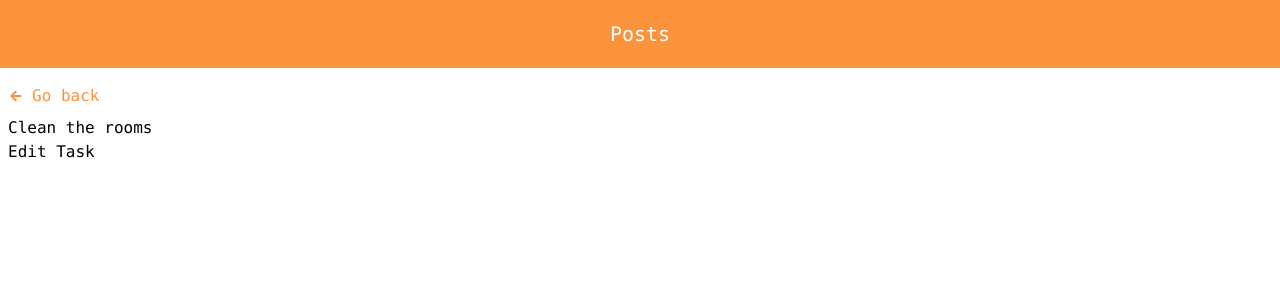
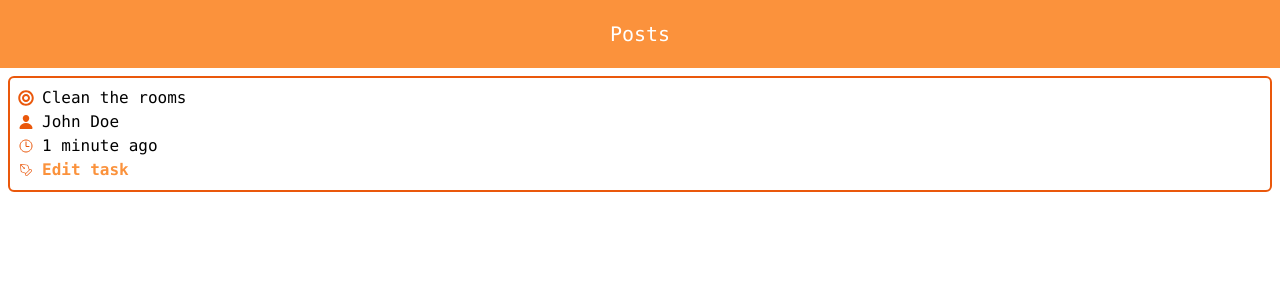
Before and after one commit to doguozcan/assign, a React (Vite) app: page /tasks/1 in a window 1280 px wide. Shown: the top 300 px of the page. Built offline with nearby package versions, Linux system fonts and the light colour scheme; the HTML template or start-up script is replaced by a standard one.

Commit message:
Add time to tasks & implement enhancements in UI

```diff
--- a/package.json
+++ b/package.json
@@ -11,6 +11,7 @@
   },
   "dependencies": {
     "@reduxjs/toolkit": "^2.2.2",
+    "date-fns": "^3.6.0",
     "react": "^18.2.0",
     "react-dom": "^18.2.0",
     "react-icons": "^5.0.1",
--- a/src/features/tasks/AddTask.jsx
+++ b/src/features/tasks/AddTask.jsx
@@ -55,7 +55,7 @@ const AddTask = () => {
         </select>
         <button
           disabled={!canSave}
-          className="bg-orange-400 p-2 my-2 rounded-lg disabled:bg-yellow-800"
+          className="bg-orange-400 p-2 my-2 rounded-lg disabled:bg-yellow-800 text-white"
         >
           Save task
         </button>
--- a/src/features/tasks/Task.jsx
+++ b/src/features/tasks/Task.jsx
@@ -1,7 +1,12 @@
 import { useSelector } from 'react-redux'
 import { useNavigate, useParams } from 'react-router-dom'
-import { IoMdArrowRoundBack } from 'react-icons/io'
 import { Link } from 'react-router-dom'
+import TaskUser from './TaskUser'
+import { CiPen } from 'react-icons/ci'
+
+import { FaBullseye } from 'react-icons/fa'
+import { IoTimeOutline } from 'react-icons/io5'
+import TimeAgo from './TimeAgo'
 
 const Task = () => {
   const { taskId } = useParams()
@@ -21,16 +26,25 @@ const Task = () => {
   }
 
   return (
-    <div className="p-2">
-      <button
-        onClick={handleClick}
-        className="text-orange-400 flex gap-2 items-center my-2"
-      >
-        <IoMdArrowRoundBack />
-        Go back
-      </button>
-      <h2>{task.title}</h2>
-      <Link to={`/editTask/${taskId}`}>Edit Task</Link>
+    <div
+      key={task.id}
+      className="border-2 border-orange-600 p-2 m-2 rounded-md"
+    >
+      <h2 className="flex items-center gap-2">
+        <FaBullseye className="text-orange-600" />
+        {task.title.substring(0, 25)}
+      </h2>
+      <TaskUser userId={task.userId} />
+      <p className="flex items-center space-x-2">
+        <IoTimeOutline className="text-orange-600" />
+        <TimeAgo timestamp={task.date} />
+      </p>
+      <p className="flex items-center space-x-2 text-orange-600">
+        <CiPen />
+        <Link to={`/editTask/${task.id}`} className="text-orange-400 font-bold">
+          Edit task
+        </Link>
+      </p>
     </div>
   )
 }
--- a/src/features/tasks/TasksList.jsx
+++ b/src/features/tasks/TasksList.jsx
@@ -2,13 +2,19 @@ import { useSelector } from 'react-redux'
 import AddTask from './AddTask'
 import { Link } from 'react-router-dom'
 import TaskUser from './TaskUser'
+import TimeAgo from './TimeAgo'
 import { FaGlasses } from 'react-icons/fa'
 import { FaBullseye } from 'react-icons/fa'
+import { IoTimeOutline } from 'react-icons/io5'
 
 const TasksList = () => {
   const tasks = useSelector((state) => state.tasks)
 
-  const renderedTasks = tasks.map((task) => (
+  const orderedTasks = tasks
+    .slice()
+    .sort((a, b) => b.date.localeCompare(a.date))
+
+  const renderedTasks = orderedTasks.map((task) => (
     <div
       key={task.id}
       className="border-2 border-orange-600 p-2 m-2 rounded-md"
@@ -18,6 +24,10 @@ const TasksList = () => {
         {task.title.substring(0, 25)}
       </h2>
       <TaskUser userId={task.userId} />
+      <p className="flex items-center space-x-2">
+        <IoTimeOutline className="text-orange-600" />
+        <TimeAgo timestamp={task.date} />
+      </p>
       <p className="flex items-center space-x-2 text-orange-600">
         <FaGlasses />
         <Link to={`tasks/${task.id}`} className="text-orange-400 font-bold">
--- /dev/null
+++ b/src/features/tasks/TimeAgo.jsx
@@ -0,0 +1,9 @@
+import { parseISO, formatDistanceToNow } from 'date-fns'
+
+const TimeAgo = ({ timestamp }) => {
+  const date = parseISO(timestamp)
+  let timeAgo = formatDistanceToNow(date) + ' ago'
+
+  return <span>{timeAgo}</span>
+}
+export default TimeAgo
--- a/src/features/tasks/taskSlice.js
+++ b/src/features/tasks/taskSlice.js
@@ -1,27 +1,68 @@
 import { createSlice } from '@reduxjs/toolkit'
 import { nanoid } from '@reduxjs/toolkit'
+import { sub } from 'date-fns'
 
 const initialState = [
-  { id: '1', title: 'Clean the rooms', userId: '1' },
-  { id: '2', title: 'Prepare the meal', userId: '2' },
-  { id: '3', title: 'Greet the customers', userId: '3' },
-  { id: '4', title: 'Check inventory', userId: '1' },
-  { id: '5', title: 'Order supplies', userId: '2' },
-  { id: '6', title: 'Confirm reservations', userId: '3' },
-  { id: '7', title: 'Plan the week’s menu', userId: '2' },
-  { id: '8', title: 'Inspect kitchen for cleanliness', userId: '1' },
-  { id: '9', title: 'Arrange airport pickups', userId: '3' },
-  { id: '10', title: 'Update guest billing information', userId: '1' },
-  { id: '11', title: 'Organize staff schedules', userId: '4' },
-  { id: '12', title: 'Monitor online reviews', userId: '4' },
-  { id: '13', title: 'Coordinate room maintenance', userId: '1' },
-  { id: '14', title: 'Prepare welcome packages', userId: '2' },
-  { id: '15', title: 'Host evening entertainment', userId: '3' },
-  { id: '16', title: 'Renew business licenses', userId: '4' },
-  { id: '17', title: 'Evaluate staff performance', userId: '1' },
-  { id: '18', title: 'Negotiate with suppliers', userId: '2' },
-  { id: '19', title: 'Implement eco-friendly practices', userId: '3' },
-  { id: '20', title: 'Review fire safety procedures', userId: '4' },
+  {
+    id: '1',
+    title: 'Clean the rooms',
+    userId: '1',
+    date: sub(new Date(), { minutes: 1 }).toISOString(),
+  },
+  {
+    id: '2',
+    title: 'Prepare the meal',
+    userId: '2',
+    date: sub(new Date(), { minutes: 2 }).toISOString(),
+  },
+  {
+    id: '3',
+    title: 'Greet the customers',
+    userId: '3',
+    date: sub(new Date(), { minutes: 3 }).toISOString(),
+  },
+  {
+    id: '4',
+    title: 'Check inventory',
+    userId: '1',
+    date: sub(new Date(), { minutes: 4 }).toISOString(),
+  },
+  {
+    id: '5',
+    title: 'Order supplies',
+    userId: '2',
+    date: sub(new Date(), { minutes: 5 }).toISOString(),
+  },
+  {
+    id: '6',
+    title: 'Confirm reservations',
+    userId: '3',
+    date: sub(new Date(), { minutes: 6 }).toISOString(),
+  },
+  {
+    id: '7',
+    title: 'Plan the week’s menu',
+    userId: '2',
+    date: sub(new Date(), { minutes: 7 }).toISOString(),
+  },
+  {
+    id: '8',
+    title: 'Inspect kitchen for cleanliness',
+    userId: '1',
+    date: sub(new Date(), { minutes: 8 }).toISOString(),
+  },
+  {
+    id: '9',
+    title: 'Arrange airport pickups',
+    userId: '3',
+    date: sub(new Date(), { minutes: 9 }).toISOString(),
+  },
+  {
+    id: '10',
+    title: 'Update guest billing information',
+    userId: '1',
+    date: sub(new Date(), { minutes: 10 }).toISOString(),
+  },
 ]
 
 const tasksSlice = createSlice({
@@ -38,6 +79,7 @@ const tasksSlice = createSlice({
             id: nanoid(),
             title,
             userId,
+            date: new Date().toISOString(),
           },
         }
       },
```
Also changed, not shown: 1 other file (tests, documents, lock files or other folders).
